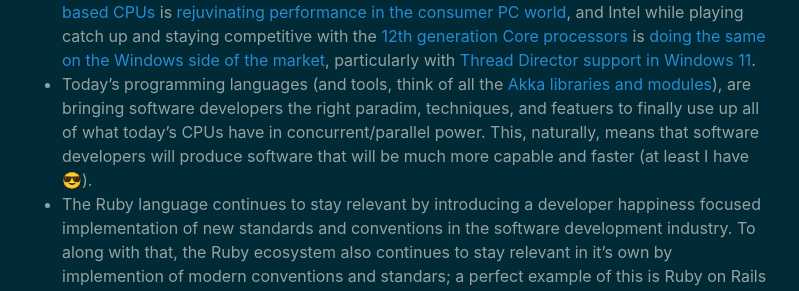
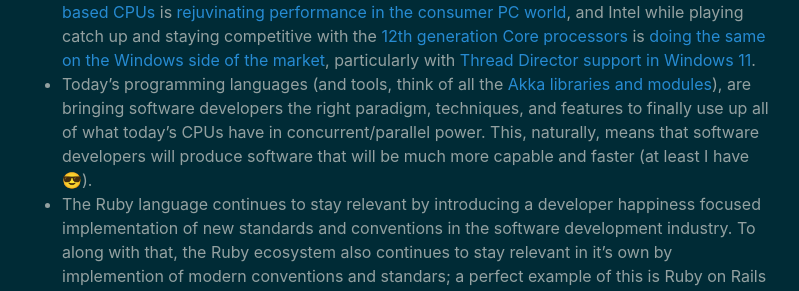
Before and after one commit to rrevi/rrevi.github.io, a Jekyll site: the page built from _posts/2022-02-03-about-concurrency_parallelism.md, in a window 1280 px wide and 900 px high, scrolled down 1505 px. Shown: the part 392-683 px from the top of the window, without its empty margins (238-1037 px from the left). Built offline with Jekyll 4.4.1, drawn with Linux system fonts in a browser that asks for light colours.

Commit message:
typo fix

```diff
--- a/_posts/2022-02-03-about-concurrency_parallelism.md
+++ b/_posts/2022-02-03-about-concurrency_parallelism.md
@@ -31,7 +31,7 @@
 #### In Summary
 I am really excited about the future...
 - Today's hardware is starting to include tens of computing cores inside of the CPU, [Apple's M based CPUs][8] is [rejuvinating performance in the consumer PC world][9], and Intel while playing catch up and staying competitive with the [12th generation Core processors][10] is [doing the same on the Windows side of the market][11], particularly with [Thread Director support in Windows 11][12].
-- Today's programming languages (and tools, think of all the [Akka libraries and modules][13]), are bringing software developers the right paradim, techniques, and featuers to finally use up all of what today's CPUs have in concurrent/parallel power. This, naturally, means that software developers will produce software that will be much more capable and faster (at least I have 😎).
+- Today's programming languages (and tools, think of all the [Akka libraries and modules][13]), are bringing software developers the right paradigm, techniques, and features to finally use up all of what today's CPUs have in concurrent/parallel power. This, naturally, means that software developers will produce software that will be much more capable and faster (at least I have 😎).
 - The Ruby language continues to stay relevant by introducing a developer happiness focused implementation of new standards and conventions in the software development industry. To along with that, the Ruby ecosystem also continues to stay relevant in it's own by implemention of modern conventions and standars; a perfect example of this is Ruby on Rails with HTML-over-Websockets, read all about it [here][14] and [here][15].
 
 [1]:    https://en.wikipedia.org/wiki/Intel_Core_(microarchitecture)
```
